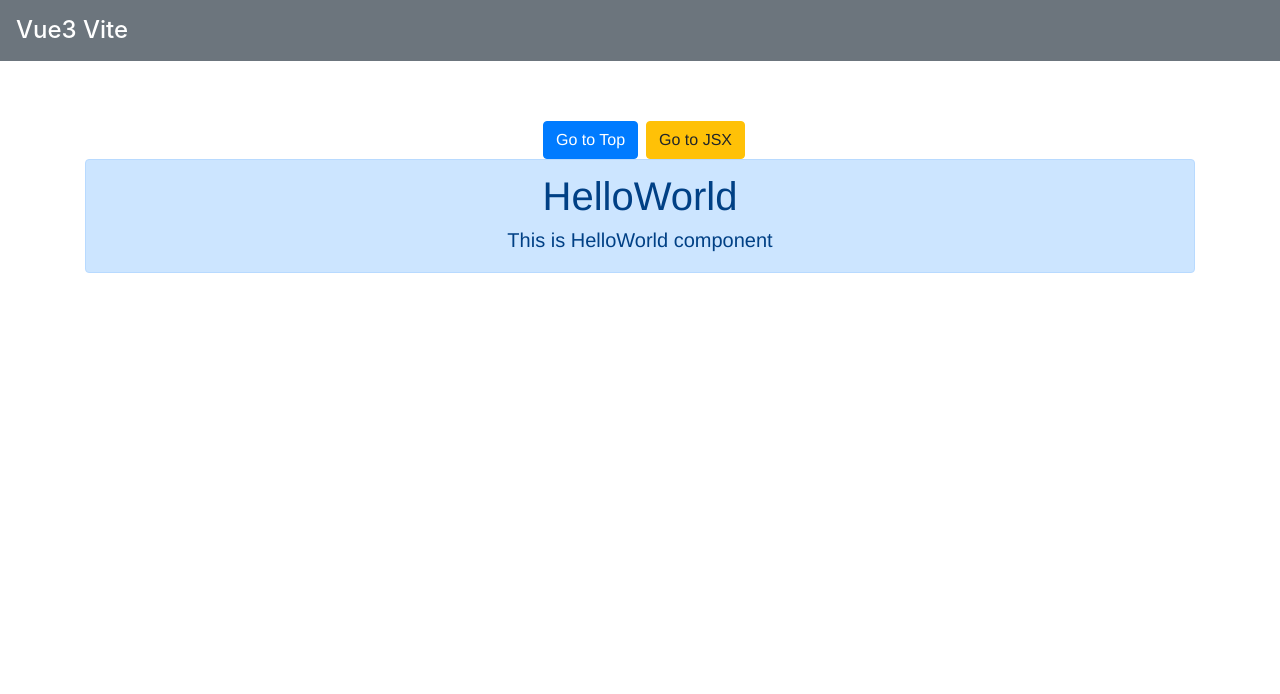
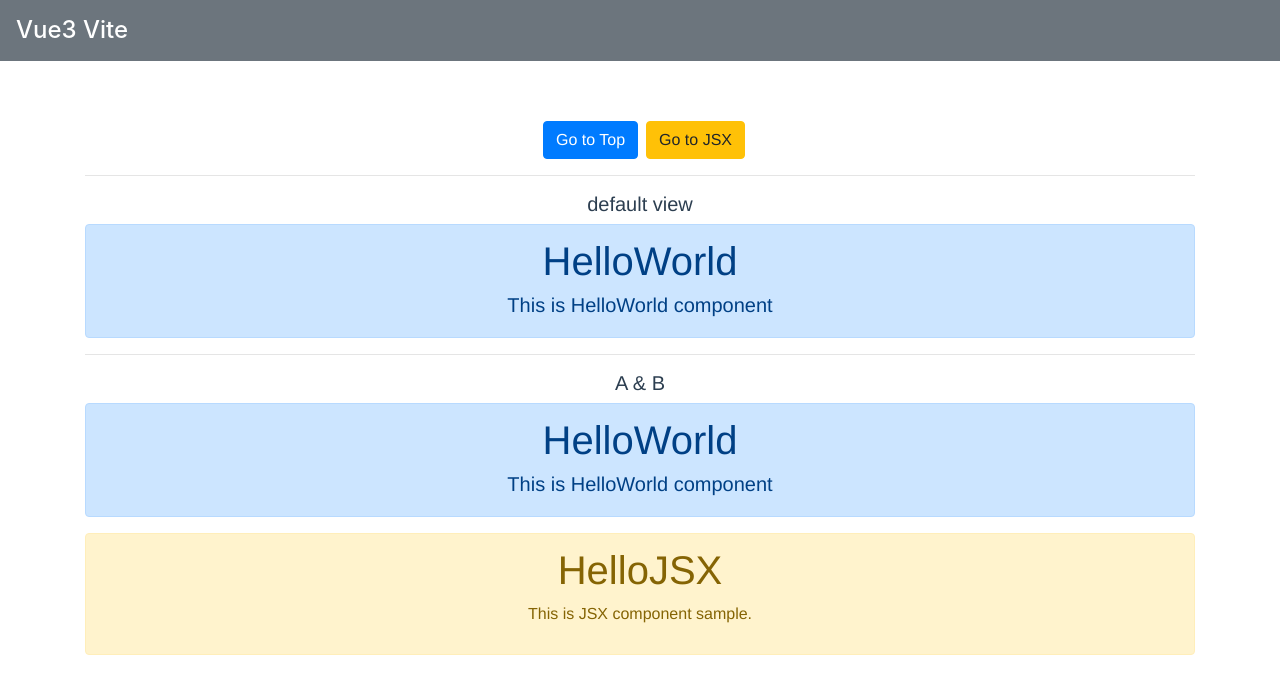
Before and after one commit to besumero628/Vue3_practice, a Vue app in the folder vite_app/: page / in a window 1280 px wide. Shown: the top 694 px of the page. Built offline with nearby package versions, Linux system fonts and the light colour scheme.

Commit message:
名前つきviewの利用

```diff
--- a/vite_app/src/App.vue
+++ b/vite_app/src/App.vue
@@ -8,7 +8,13 @@
         Go to JSX
       </router-link>
     </div>
-    <router-view></router-view>
+    <hr>
+    <h5>default view</h5>
+    <router-view />
+    <hr>
+    <h5>A & B</h5>
+    <router-view name="first"></router-view>
+    <router-view name="second"></router-view>
   </div>
 </template>
 
--- a/vite_app/src/router.js
+++ b/vite_app/src/router.js
@@ -8,12 +8,20 @@
     {
       path: '/',
       name: 'index',
-      component: HelloWorld,
+      components: {
+        default: HelloWorld,
+        first: HelloWorld,
+        second: HelloJSX
+      }
     },
     {
       path: '/jsx',
       name: 'jsx',
-      component: HelloJSX,
+      components: {
+        default: HelloJSX,
+        first: HelloJSX,
+        second: HelloWorld
+      },
     },
   ]
 })
```
